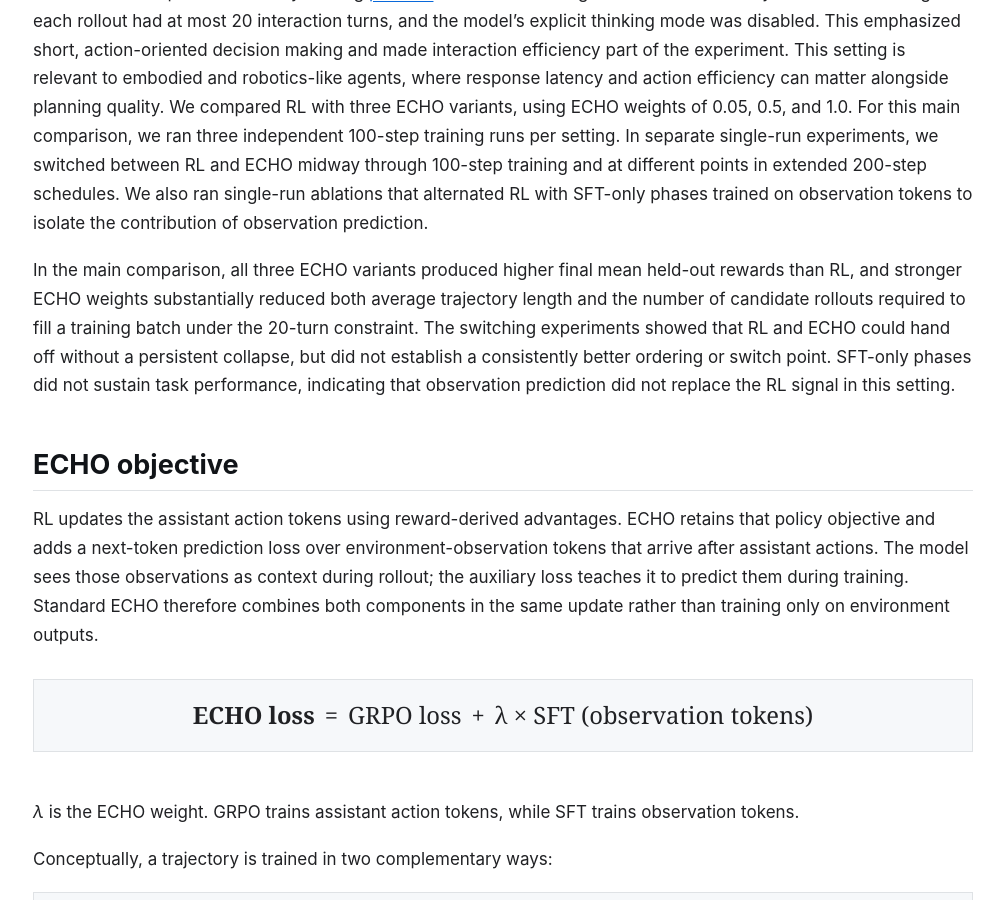
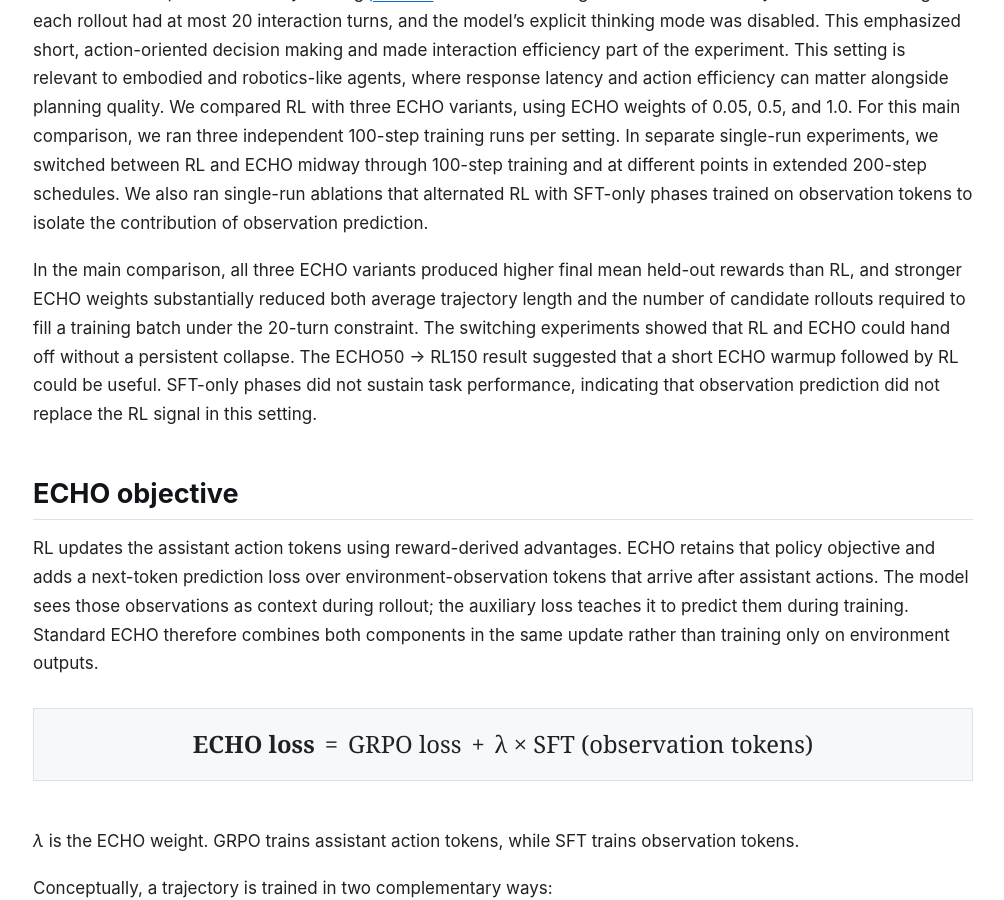
Before and after one commit to Bhoy1/echo-babyai-findings, a Jekyll site: the page built from index.md, in a window 1280 px wide and 900 px high, scrolled down 369 px. Shown: the whole window, without its empty margins (137-1141 px from the left). Built offline with Jekyll 4.4.1, drawn with Linux system fonts in a browser that asks for light colours.

Commit message:
Align introduction with ECHO warmup findings

```diff
--- a/index.md
+++ b/index.md
@@ -13,7 +13,7 @@
 
 We studied this question on BabyAI using [prime-rl](https://github.com/PrimeIntellect-ai/prime-rl)'s built-in ECHO algorithm in a deliberately constrained setting: each rollout had at most 20 interaction turns, and the model's explicit thinking mode was disabled. This emphasized short, action-oriented decision making and made interaction efficiency part of the experiment. This setting is relevant to embodied and robotics-like agents, where response latency and action efficiency can matter alongside planning quality. We compared RL with three ECHO variants, using ECHO weights of 0.05, 0.5, and 1.0. For this main comparison, we ran three independent 100-step training runs per setting. In separate single-run experiments, we switched between RL and ECHO midway through 100-step training and at different points in extended 200-step schedules. We also ran single-run ablations that alternated RL with SFT-only phases trained on observation tokens to isolate the contribution of observation prediction.
 
-In the main comparison, all three ECHO variants produced higher final mean held-out rewards than RL, and stronger ECHO weights substantially reduced both average trajectory length and the number of candidate rollouts required to fill a training batch under the 20-turn constraint. The switching experiments showed that RL and ECHO could hand off without a persistent collapse, but did not establish a consistently better ordering or switch point. SFT-only phases did not sustain task performance, indicating that observation prediction did not replace the RL signal in this setting.
+In the main comparison, all three ECHO variants produced higher final mean held-out rewards than RL, and stronger ECHO weights substantially reduced both average trajectory length and the number of candidate rollouts required to fill a training batch under the 20-turn constraint. The switching experiments showed that RL and ECHO could hand off without a persistent collapse. The ECHO50 → RL150 result suggested that a short ECHO warmup followed by RL could be useful. SFT-only phases did not sustain task performance, indicating that observation prediction did not replace the RL signal in this setting.
 
 ## ECHO objective
 
```
